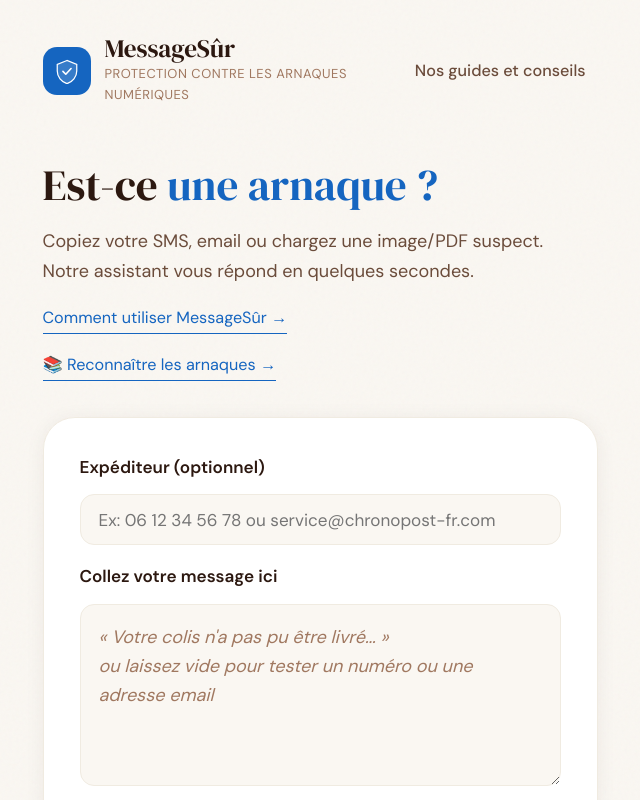
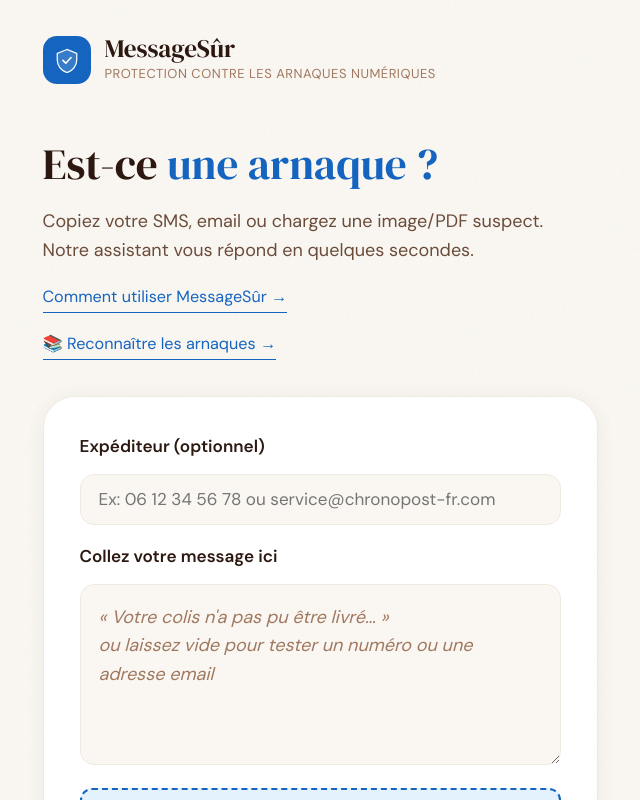
Before and after one commit to SYAL56/messagesur, a Next.js app: page / in a window 1280 px wide. Shown: the top 800 px of the page, without its empty margins (320-960 px from the left). Built offline with nearby package versions, Linux system fonts and the light colour scheme.

Commit message:
Suppression doublon header

```diff
--- a/app/page.tsx
+++ b/app/page.tsx
@@ -102,7 +102,7 @@
           <p className={styles.logoTagline}>Protection contre les arnaques numériques</p>
         </div>
         <nav className={styles.nav}>
-          <a href="/blog" className={styles.navLink}>Nos guides et conseils</a>
+
         </nav>
       </header>
 
```
